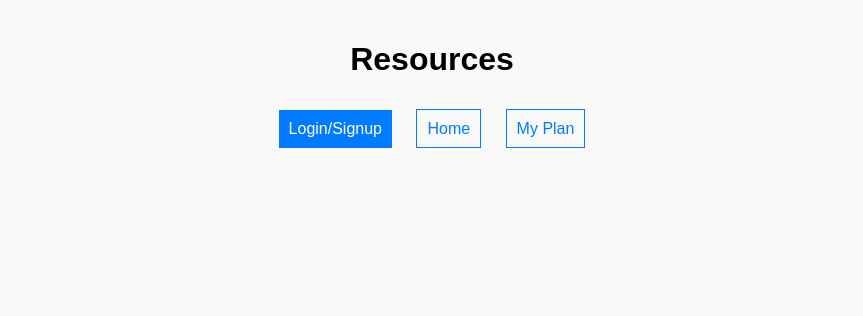
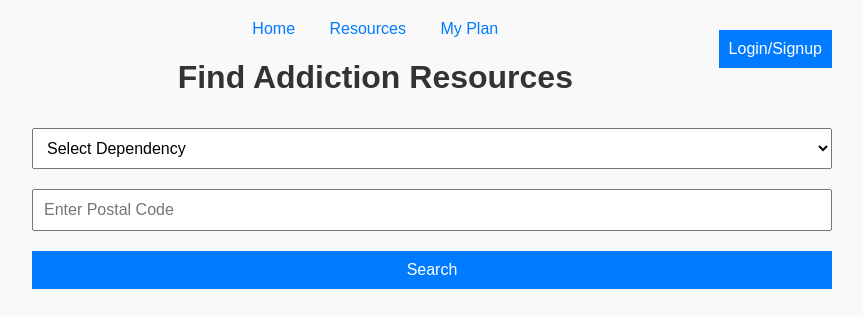
Before and after one commit to periagoge1980/vivere, a plain HTML site: page resources.html in a window 1280 px wide. Shown: the whole page, without its empty margins (208-1071 px from the left). Drawn offline with Linux system fonts and the light colour scheme; no server answers.

Commit message:
Update resources.html

```diff
--- a/resources.html
+++ b/resources.html
@@ -3,9 +3,8 @@
 <head>
   <meta charset="UTF-8">
   <meta name="viewport" content="width=device-width, initial-scale=1.0">
-  <title>Resources</title>
+  <title>Addiction Resource Finder</title>
   <style>
-    /* Add your styles here */
     body {
       font-family: Arial, sans-serif;
       margin: 0;
@@ -16,48 +15,100 @@
       max-width: 800px;
       margin: 0 auto;
       padding: 20px;
+    }
+    h1 {
       text-align: center;
+      color: #333;
     }
-    button, a {
+    nav {
+      text-align: center;
+      margin-bottom: 20px;
+    }
+    nav a {
+      margin: 0 15px;
+      text-decoration: none;
+      color: #007BFF;
+    }
+    form {
+      display: flex;
+      flex-direction: column;
+      margin-bottom: 20px;
+    }
+    select, input[type="text"], button {
       padding: 10px;
-      margin: 10px;
+      margin: 10px 0;
       font-size: 16px;
-      cursor: pointer;
     }
     button {
       background-color: #007BFF;
       color: white;
       border: none;
+      cursor: pointer;
     }
     button:hover {
       background-color: #0056b3;
     }
-    a {
-      text-decoration: none;
-      color: #007BFF;
-      border: 1px solid #007BFF;
+    #map {
+      width: 100%;
+      height: 400px;
+      margin-bottom: 20px;
     }
-    a:hover {
-      background-color: #007BFF;
-      color: white;
+    ul {
+      list-style-type: none;
+      padding: 0;
+    }
+    li {
+      background-color: white;
+      margin: 10px 0;
+      padding: 10px;
+      border: 1px solid #ddd;
+      border-radius: 4px;
+    }
+    li h2 {
+      margin: 0 0 10px;
+    }
+    li p {
+      margin: 0;
     }
   </style>
 </head>
 <body>
   <div class="container">
-    <h1>Resources</h1>
-    <button id="login">Login/Signup</button>
-    <a href="index.html">Home</a>
-    <a href="myplan.html">My Plan</a>
+    <nav>
+      <a href="index.html">Home</a>
+      <a href="resources.html">Resources</a>
+      <a href="myplan.html">My Plan</a>
+      <button id="login" style="float: right;">Login/Signup</button>
+    </nav>
+    <h1>Find Addiction Resources</h1>
+    <form id="resourceForm">
+      <select id="dependency" required>
+        <option value="">Select Dependency</option>
+        <option value="Alcohol">Alcohol</option>
+        <option value="Drugs">Drugs</option>
+        <option value="Gambling">Gambling</option>
+        <option value="Sex">Sex</option>
+      </select>
+      <input type="text" id="postalCode" placeholder="Enter Postal Code" required>
+      <button type="submit">Search</button>
+    </form>
+    <div id="map"></div>
+    <ul id="resourceList"></ul>
   </div>
 
+  <!-- Include the resources.js file -->
+  <script src="resources.js"></script>
+  <!-- Include the main JavaScript file -->
+  <script src="script.js"></script>
+  <!-- Include Netlify Identity script -->
   <script src="https://identity.netlify.com/v1/netlify-identity-widget.js"></script>
   <script>
     const loginButton = document.getElementById('login');
 
     netlifyIdentity.on('init', user => {
       if (!user) {
-        netlifyIdentity.open();
+        // Uncomment the line below if you want to open the login modal automatically when there's no user
+        // netlifyIdentity.open();
       }
     });
 
```
